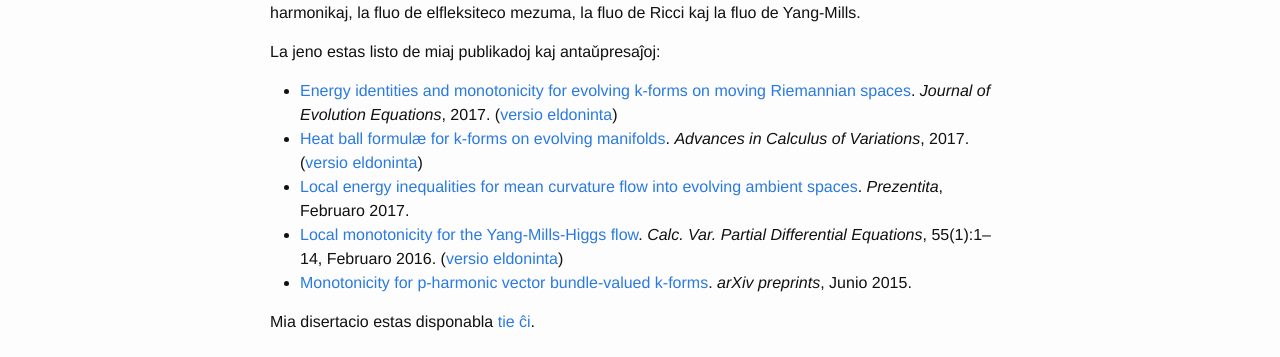
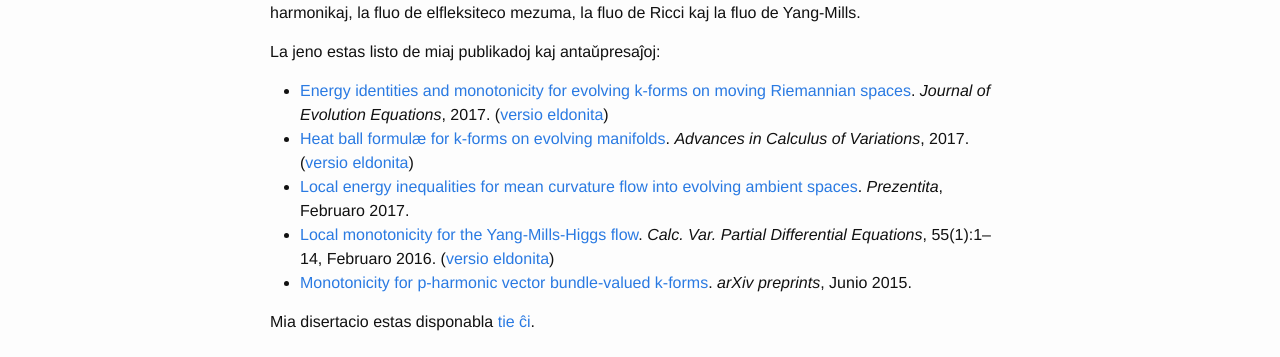
Before and after one commit to ax0/ax0.github.io, a Jekyll site: the page built from research.eo.md, in a window 1280 px wide. Shown: the part 223-580 px from the top of the page. Built offline with Jekyll 4.4.1, drawn with Linux system fonts in a browser that asks for light colours.

Commit message:
fixed typo

```diff
--- a/_includes/pubs.eo.html
+++ b/_includes/pubs.eo.html
@@ -11,14 +11,14 @@
 <a href="http://ax0.github.io/preprints/evform.pdf">Energy identities and
   monotonicity for evolving k-forms on moving Riemannian spaces</a>.
 <cite>Journal of Evolution Equations</cite>, 2017.
-(<a href="http://dx.doi.org/10.1007/s00028-017-0410-6">versio eldoninta</a>)</li>
+(<a href="http://dx.doi.org/10.1007/s00028-017-0410-6">versio eldonita</a>)</li>
 
 <!-- Authors: Afuni Ahmad -->
 <li><a name="paper4"></a>
 <a href="http://ax0.github.io/preprints/hbfevm.pdf">Heat ball formul&aelig; for
   k-forms on evolving manifolds</a>.
 <cite>Advances in Calculus of Variations</cite>, 2017.
-(<a href="http://dx.doi.org/10.1515/acv-2017-0026">versio eldoninta</a>)</li>
+(<a href="http://dx.doi.org/10.1515/acv-2017-0026">versio eldonita</a>)</li>
 
 <!-- Authors: Afuni Ahmad -->
 <li><a name="paper5"></a>
@@ -34,7 +34,7 @@
   Yang-Mills-Higgs flow</a>.
 <cite>Calc. Var. Partial Differential Equations</cite>, 55(1):1&ndash;14, Februaro
   2016.
-(<a href="http://dx.doi.org/10.1007/s00526-015-0946-7">versio eldoninta</a>)</li>
+(<a href="http://dx.doi.org/10.1007/s00526-015-0946-7">versio eldonita</a>)</li>
 
 <!-- Authors: Afuni Ahmad -->
 <!-- Keywords: Mathematics - Differential Geometry, Mathematical Physics,
```
